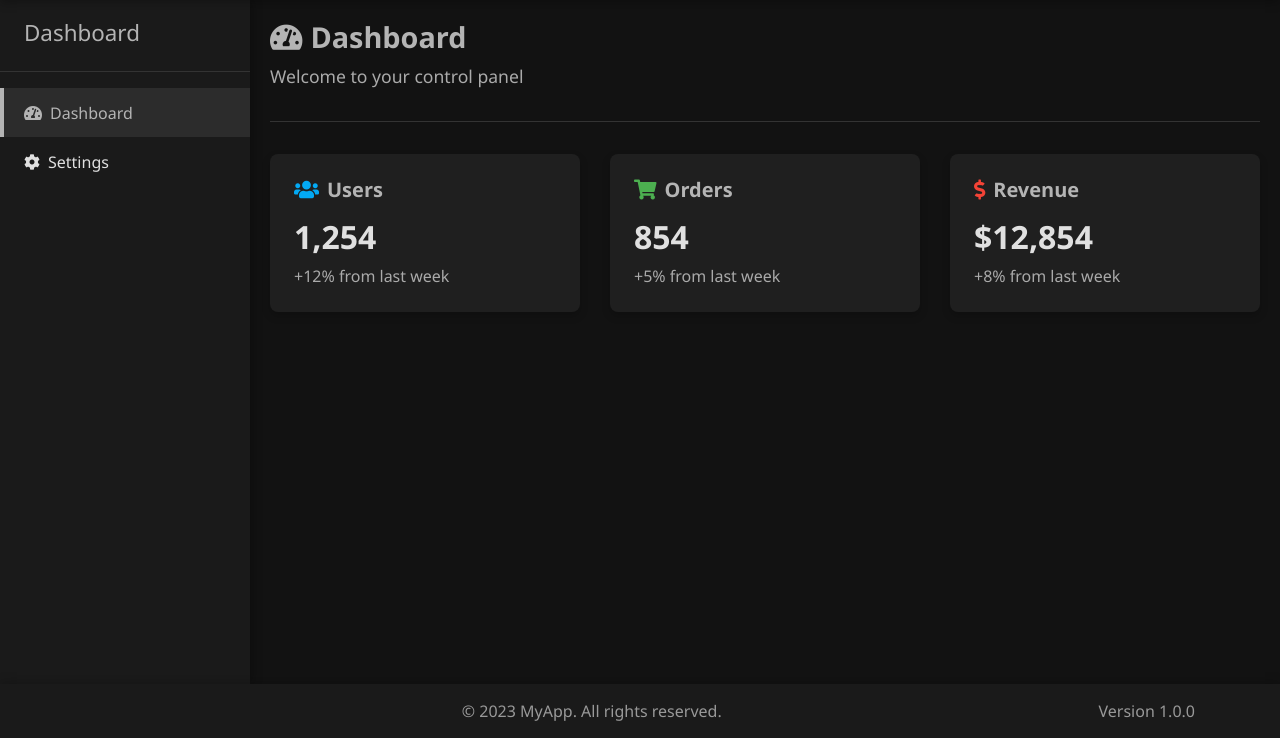
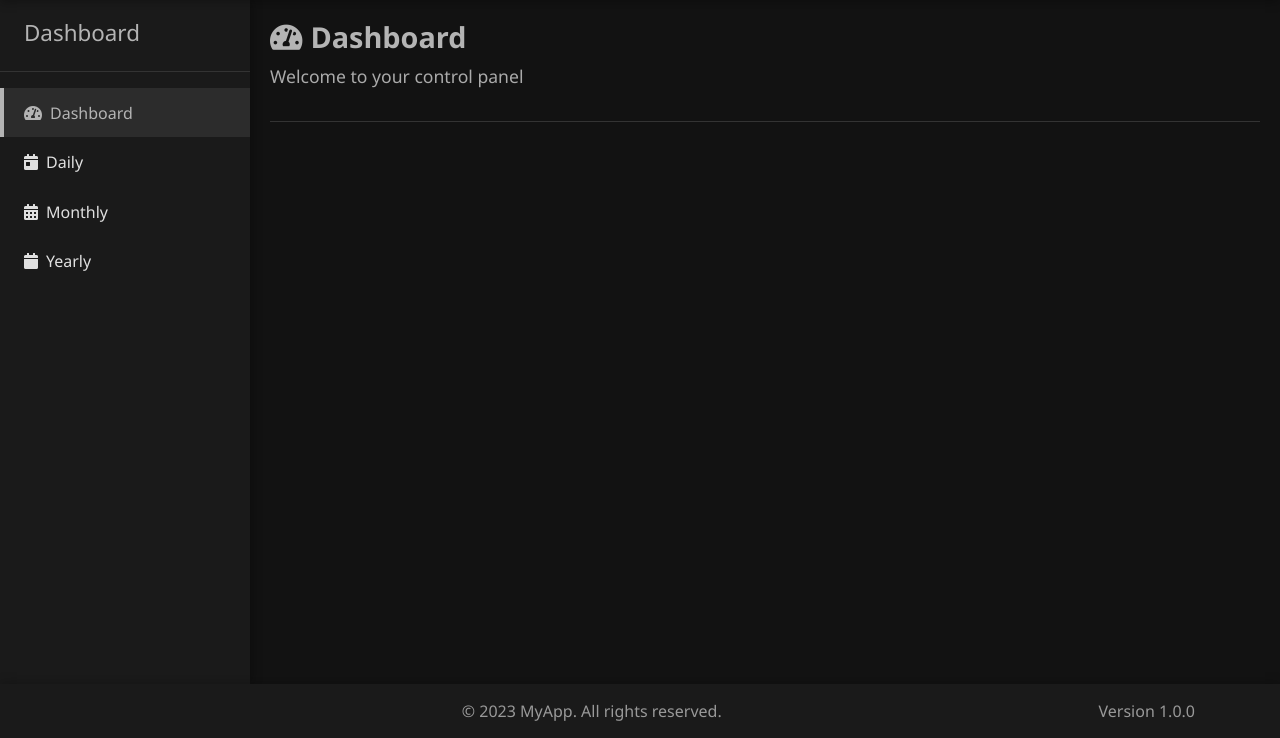
Before and after one commit to cupskeee/ojk-crypto, a Flask app: page / in a window 1280 px wide. Shown: the part 62-800 px from the top of the page. Run offline with Flask 3, Linux system fonts and the light colour scheme; a user stored in the database is signed in; some libraries are stand-ins or nearby versions.

Commit message:
Partialize footer, header and sidebar

```diff
--- a/app/routes/auth.py
+++ b/app/routes/auth.py
@@ -10,6 +10,8 @@ auth = Blueprint('auth', __name__)
 
 @auth.route('/login', methods=['GET', 'POST'])
 def login():
+    if current_user.is_authenticated:
+        return redirect(url_for('main.index'))
     form = LoginForm()
     if form.validate_on_submit():
         user = User.query.filter_by(username=form.username.data).first()
--- a/app/templates/index.html
+++ b/app/templates/index.html
@@ -1,3 +1,4 @@
+<!-- app/templates/index.html -->
 <!DOCTYPE html>
 <html lang="en">
 <head>
@@ -10,42 +11,11 @@
 </head>
 <body>
     <!-- Header -->
-<header>
-    <nav class="navbar navbar-expand-lg">
-        <a class="navbar-brand" href="{{ url_for('main.index') }}">
-            OJK Crypto Reporting
-        </a>
-        <button class="navbar-toggler" type="button" data-toggle="collapse" data-target="#navbarNav">
-            <span class="navbar-toggler-icon"></span>
-        </button>
-        <div class="collapse navbar-collapse" id="navbarNav">
-            <ul class="navbar-nav ml-auto">
-                <li class="nav-item"><a class="nav-link" href="{{ url_for('auth.logout') }}"><i class="fas fa-sign-out-alt mr-1"></i> Logout</a>
-                </li>
-            </ul>
-        </div>
-    </nav>
-</header>
+    {% include 'partials/_header.html' %}
 
     <div class="wrapper">
         <!-- Sidebar -->
-    <nav id="sidebar">
-        <div class="sidebar-header">
-            <h3>Dashboard</h3>
-        </div>
-        <ul class="nav flex-column">
-            <li class="nav-item">
-                <a class="nav-link active" href="#">
-                    <i class="fas fa-tachometer-alt mr-2"></i>Dashboard
-                </a>
-            </li>
-            <li class="nav-item">
-                <a class="nav-link" href="#">
-                    <i class="fas fa-cog mr-2"></i>Settings
-                </a>
-            </li>
-        </ul>
-    </nav>
+        {% include 'partials/_sidebar.html' %}
 
         <!-- Main Content -->
         <main id="content">
@@ -53,46 +23,11 @@
                 <h1><i class="fas fa-tachometer-alt mr-2"></i>Dashboard</h1>
                 <p class="lead">Welcome to your control panel</p>
             </div>
-
-        <div class="row mt-4">
-            <div class="col-md-4 mb-4">
-                <div class="card">
-                    <div class="card-body">
-                        <h5 class="card-title"><i class="fas fa-users text-primary mr-2"></i>Users</h5>
-                        <h2>1,254</h2>
-                        <p class="card-text">+12% from last week</p>
-                    </div>
-                </div>
-            </div>
-            <div class="col-md-4 mb-4">
-                <div class="card">
-                    <div class="card-body">
-                        <h5 class="card-title"><i class="fas fa-shopping-cart text-success mr-2"></i>Orders</h5>
-                        <h2>854</h2>
-                        <p class="card-text">+5% from last week</p>
-                    </div>
-                </div>
-            </div>
-            <div class="col-md-4 mb-4">
-                <div class="card">
-                    <div class="card-body">
-                        <h5 class="card-title"><i class="fas fa-dollar-sign text-danger mr-2"></i>Revenue</h5>
-                        <h2>$12,854</h2>
-                        <p class="card-text">+8% from last week</p>
-                    </div>
-                </div>
-            </div>
-        </div>
         </main>
     </div>
 
     <!-- Footer -->
-<footer>
-    <div class="container">
-        <span>&copy; 2023 MyApp. All rights reserved.</span>
-        <span class="float-right">Version 1.0.0</span>
-    </div>
-</footer>
+    {% include 'partials/_footer.html' %}
     <script src="{{ url_for('static', filename='js/jquery.slim.min.js') }}"></script>
     <script src="{{ url_for('static', filename='js/popper.min.js') }}"></script>
     <script src="{{ url_for('static', filename='js/bootstrap.min.js') }}"></script>
--- /dev/null
+++ b/app/templates/partials/_footer.html
@@ -0,0 +1,7 @@
+<!-- app/templates/partials/_footer.html -->
+<footer>
+    <div class="container">
+        <span>&copy; 2023 MyApp. All rights reserved.</span>
+        <span class="float-right">Version 1.0.0</span>
+    </div>
+</footer>
--- /dev/null
+++ b/app/templates/partials/_header.html
@@ -0,0 +1,16 @@
+<!-- app/templates/partials/_header.html -->
+<header>
+    <nav class="navbar navbar-expand-lg">
+        <a class="navbar-brand" href="{{ url_for('main.index') }}">
+            OJK Crypto Reporting
+        </a>
+        {% if current_user.is_authenticated %}
+            <div class="collapse navbar-collapse" id="navbarNav">
+                <ul class="navbar-nav ml-auto">
+                    <li class="nav-item"><a class="nav-link" href="{{ url_for('auth.logout') }}"><i class="fas fa-sign-out-alt mr-1"></i> Logout</a>
+                    </li>
+                </ul>
+            </div>
+        {% endif %}
+    </nav>
+</header>
--- /dev/null
+++ b/app/templates/partials/_sidebar.html
@@ -0,0 +1,28 @@
+<!-- app/templates/partials/_sidebar.html -->
+<nav id="sidebar">
+    <div class="sidebar-header">
+        <h3>Dashboard</h3>
+    </div>
+    <ul class="nav flex-column">
+        <li class="nav-item">
+            <a class="nav-link {% if request.endpoint == 'main.index' %}active{% endif %}" href="{{ url_for('main.index') }}">
+                <i class="fas fa-tachometer-alt mr-2"></i>Dashboard
+            </a>
+        </li>
+        <li class="nav-item">
+            <a class="nav-link" href="#">
+                <i class="fas fa-calendar-day mr-2"></i>Daily
+            </a>
+        </li>
+        <li class="nav-item">
+            <a class="nav-link" href="#">
+                <i class="fas fa-calendar-alt mr-2"></i>Monthly
+            </a>
+        </li>
+        <li class="nav-item">
+            <a class="nav-link" href="#">
+                <i class="fas fa-calendar mr-2"></i>Yearly
+            </a>
+        </li>
+    </ul>
+</nav>
```
Also changed, not shown: app/templates/login.html (+2 -13 lines). Lines whose indentation alone changed are shown as unchanged.
